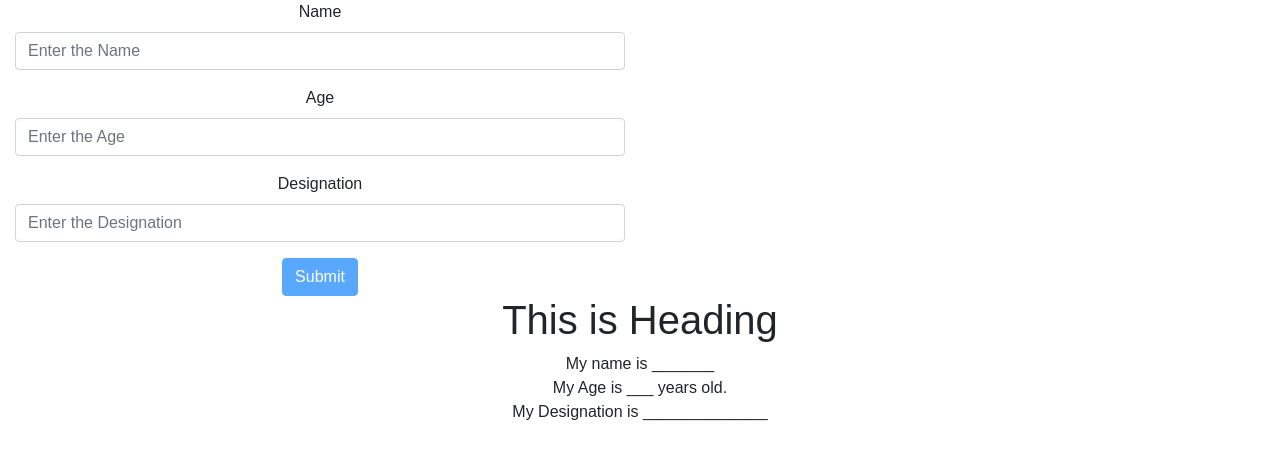
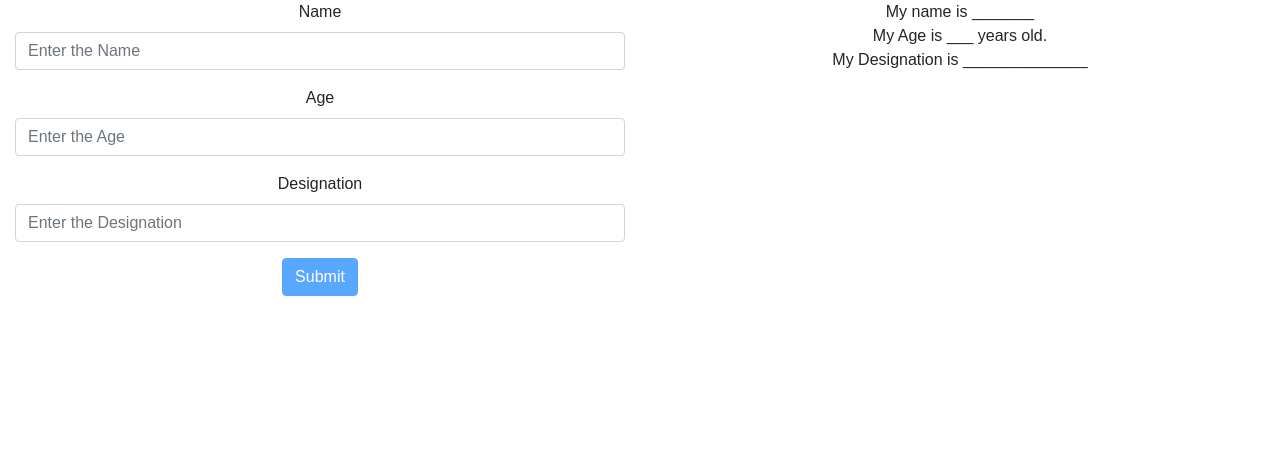
Before and after one commit to belbase/react-application, a React (Create React App) app: page / in a window 1280 px wide. Shown: the top 460 px of the page. Built offline with nearby package versions, Linux system fonts and the light colour scheme.

Commit message:
Validation Enhancement

```diff
--- a/src/app.jsx
+++ b/src/app.jsx
@@ -7,10 +7,12 @@ class App extends Component {
   render() {
     return (
       <React.Fragment>
-        <h1>This is Heading</h1>
-        <p>
-          {this.props.children ? this.props.children : "This is the passage."}
-        </p>
+        <hr />
+        <div class="col-md-6 col-12">
+          <p>
+            {this.props.children ? this.props.children : "This is the passage."}
+          </p>
+        </div>
       </React.Fragment>
     );
   }
--- a/src/form.jsx
+++ b/src/form.jsx
@@ -69,8 +69,6 @@ class Form extends React.Component {
     const { person, form } = this.state;
     return (
       <React.Fragment>
-        <div className="container-fluid">
-          <div className="row">
         <div className="col-12 col-md-6">
           <form onSubmit={this.formSubmit.bind(this)}>
             <div class="form-group">
@@ -122,17 +120,17 @@ class Form extends React.Component {
                 value={person.designation}
                 placeholder="Enter the Designation"
               />
+              <div className="invalid-feedback">{form.designation.message}</div>
             </div>
             <button
               className="btn btn-primary"
               type="submit"
               disabled={!form.status}
+              title="Please Fill All the Field to Enable it"
             >
               Submit
             </button>
           </form>
-            </div>
-          </div>
         </div>
       </React.Fragment>
     );
--- a/src/index.js
+++ b/src/index.js
@@ -26,6 +26,8 @@ class Appication extends React.Component {
     const { person } = this.state;
     return (
       <div className="App">
+        <div className="container-fluid">
+          <div className="row">
             <Form onSubmitData={this.getData} />
             <App>
               My name is {person.name} <br />
@@ -33,6 +35,8 @@ class Appication extends React.Component {
               My Designation is {person.designation}
             </App>
           </div>
+        </div>
+      </div>
     );
   }
 }
```
Lines whose indentation alone changed are shown as unchanged.
